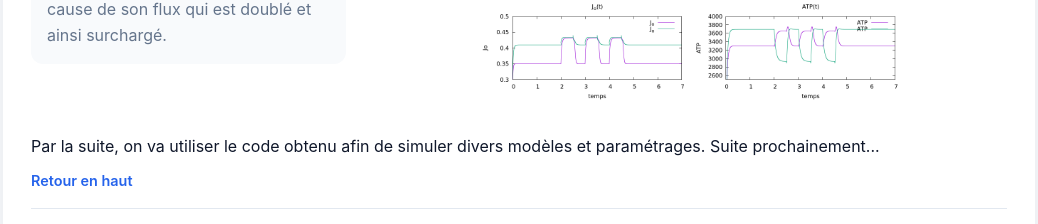
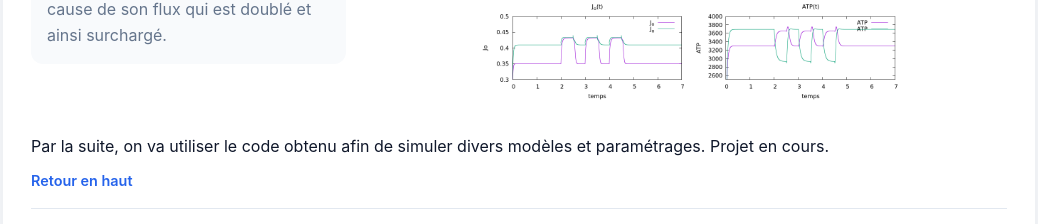
Before and after one commit to SingeKiller/Cv_internet, a React (Vite) app: page / in a window 1280 px wide. Shown: the part 3539-3763 px from the top of the page, without its empty margins (121-1159 px from the left). Built offline with nearby package versions, Linux system fonts and the light colour scheme.

Commit message:
Update project status message in ProjectDetail component

```diff
--- a/src/components/ProjectDetail.jsx
+++ b/src/components/ProjectDetail.jsx
@@ -79,7 +79,7 @@ export default function ProjectDetail({ project, onImageClick }) {
             />
           )}
           <p>Par la suite, on va utiliser le code obtenu afin de simuler divers modèles et paramétrages.
-        Suite prochainement...
+            Projet en cours.
         </p>
         </>
       )}
```
